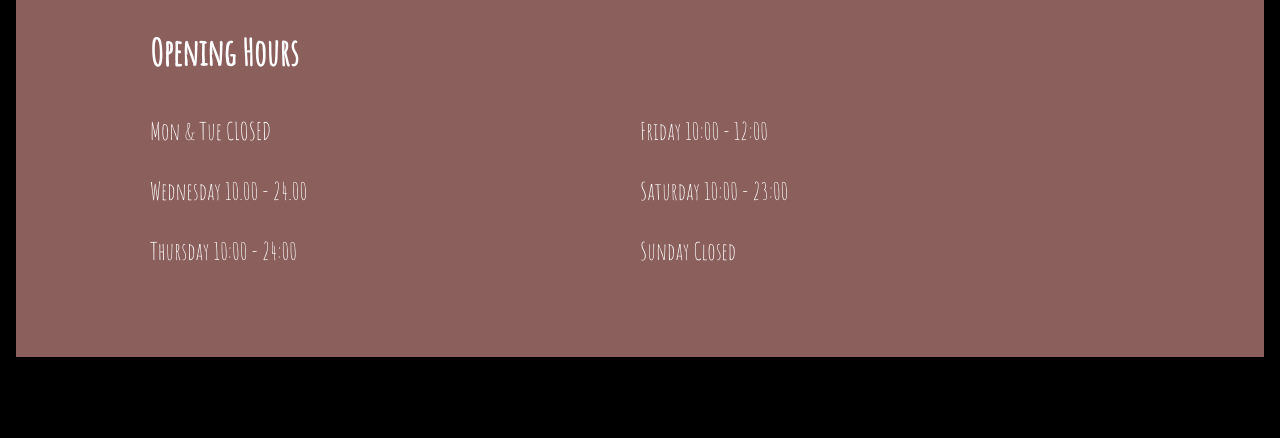
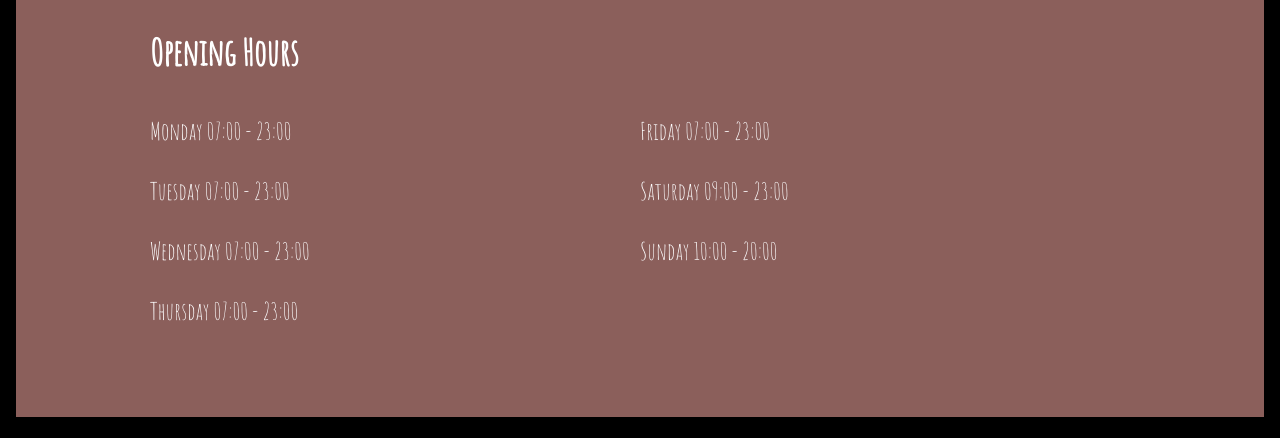
Before and after one commit to AlexKent89/DV8Project, a Flask app: template application/templates/home.html in a window 1280 px wide. Shown: the part 3039-3477 px from the top of the page. Run offline with Flask 3, Linux system fonts and the light colour scheme; the template is opened without the code that fills it, so the values that code supplies are empty; some libraries are stand-ins or nearby versions.

Commit message:
opening hours

```diff
--- a/application/templates/home.html
+++ b/application/templates/home.html
@@ -108,7 +108,7 @@ body,h1,h2,h3,h4,h5,h6 {font-family: "Amatic SC", sans-serif}
 <div class="w3-container w3-padding-64 w3-red w3-grayscale w3-xlarge" id="about">
   <div class="w3-content">
     <h1 class="w3-center w3-jumbo" style="margin-bottom:64px">About us</h1>
-    <p>This is a purely fictional coffee website! </p>
+    <p>This is a purely fictional coffee website for our wholesale and shop! </p>
     <p><strong>New Logo!</strong><img src="C:/Users/danne/Downloads/dv8-coffee-high-resolution-logo-color-on-transparent-background.png" style="width:150px" class="w3-circle w3-right" alt="DV8"></p>
     <p>We are proud of our exteriors.</p>
     <img src="https://www.downtowngreensburgpa.us/wp-content/uploads/2022/04/278500086_453479059907338_7369646132515973973_n-800x400.jpg" style="width:100%" class="w3-margin-top w3-margin-bottom" alt="Restaurant">
@@ -116,14 +116,15 @@ body,h1,h2,h3,h4,h5,h6 {font-family: "Amatic SC", sans-serif}
 
     <div class="w3-row">
       <div class="w3-col s6">
-        <p>Mon & Tue CLOSED</p>
-        <p>Wednesday 10.00 - 24.00</p>
-        <p>Thursday 10:00 - 24:00</p>
+        <p>Monday 07:00 - 23:00</p>
+        <p>Tuesday 07:00 - 23:00 </p>
+        <p>Wednesday 07:00 - 23:00</p>
+        <p>Thursday 07:00 - 23:00</p>
       </div>
       <div class="w3-col s6">
-        <p>Friday 10:00 - 12:00</p>
-        <p>Saturday 10:00 - 23:00</p>
-        <p>Sunday Closed</p>
+        <p>Friday 07:00 - 23:00</p>
+        <p>Saturday 09:00 - 23:00</p>
+        <p>Sunday 10:00 - 20:00</p>
       </div>
     </div>
 
```
